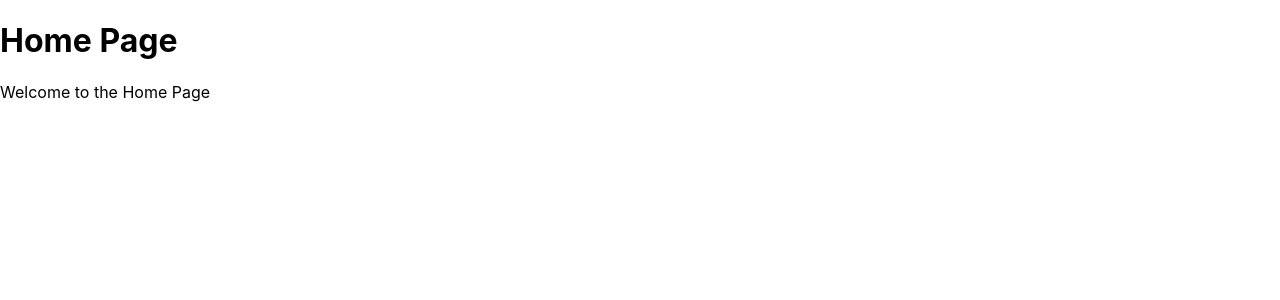
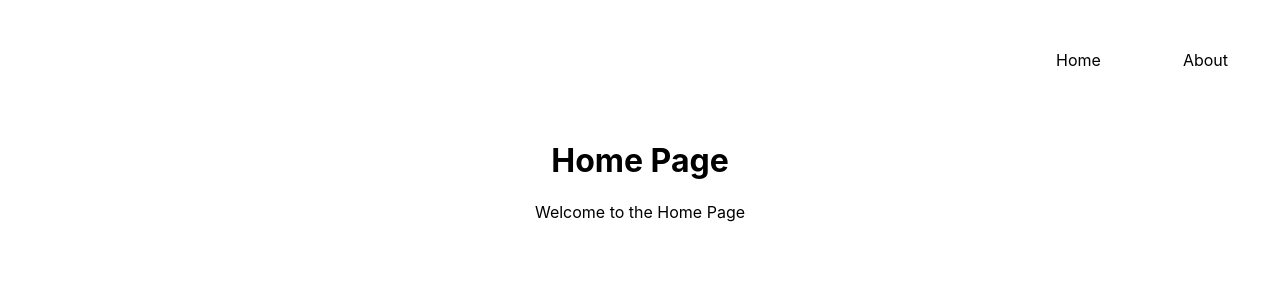
Before and after one commit to dwicks2113/Shiny2, a React (Create React App) app in the folder shinyproject/: page / in a window 1280 px wide. Shown: the top 300 px of the page. Built offline with nearby package versions, Linux system fonts and the light colour scheme.

Commit message:
Added Header with Navbar

```diff
--- a/shinyproject/src/App.js
+++ b/shinyproject/src/App.js
@@ -4,14 +4,19 @@ import { Routes, Route } from 'react-router-dom'
 import HomePage from './pages/Home.js'
 import AboutPage from './pages/About.js'
 import NotFoundPage from './pages/NotFound.js'
+import Header from './components/Header.js'
+
 
 function App () {
   return (
+    <div className='App'>
+    <Header />
     <Routes>
       <Route path='/' element={<HomePage />} />
       <Route path='/about' element={<AboutPage />} />
       <Route path='*' element={<NotFoundPage />} />
     </Routes>
+    </div>
    )
 }
 
--- /dev/null
+++ b/shinyproject/src/components/Header.css
@@ -0,0 +1,28 @@
+header {
+    background-color: white;
+    padding: 1rem;
+}
+nav ul {
+    list-style-type: none;
+    display: flex;
+    justify-content: flex-end;
+    margin: 10px;
+    padding: 10px;
+    gap: 50px;
+    overflow: hidden;
+    background-color: white;
+}
+nav ul li {
+    margin: 0;
+    padding: 0;
+}
+nav ul li a {
+    display: block;
+    color:black;
+    text-align: center;
+    padding: 14px 16px;
+    text-decoration: none;
+}
+nav ul li a:hover {
+    border-bottom: solid;
+}
--- /dev/null
+++ b/shinyproject/src/components/Header.js
@@ -0,0 +1,22 @@
+import React from 'react';
+import { Link } from 'react-router-dom';
+import './Header.css';
+
+function Header() {
+    return (
+        <header>
+        <nav>
+            <ul>
+            <li>
+                <Link to="/pages/Home.js">Home</Link>
+            </li>
+            <li>
+                <Link to="/pages/About.js">About</Link>
+            </li>
+            </ul>
+        </nav>
+        </header>
+    );
+    }
+
+    export default Header;
```
